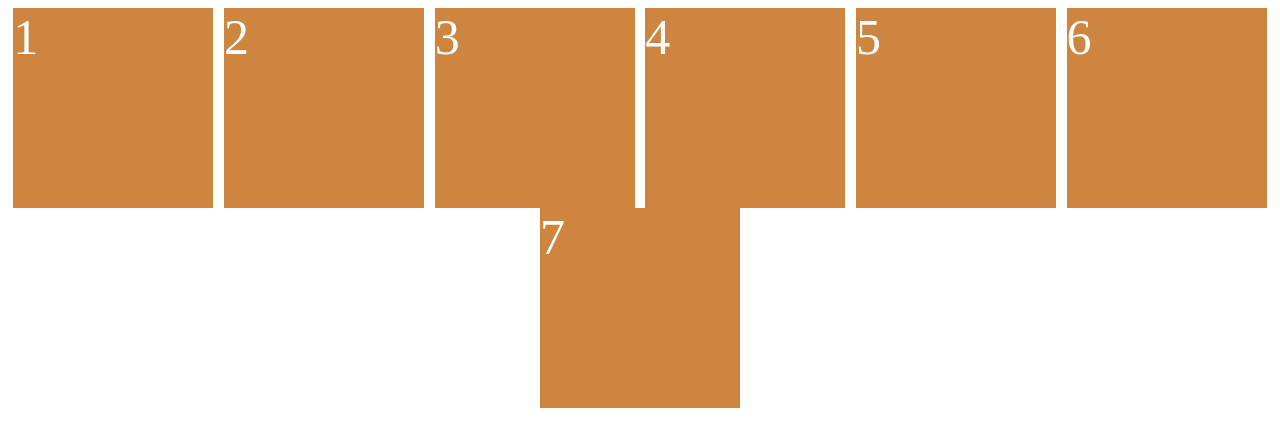
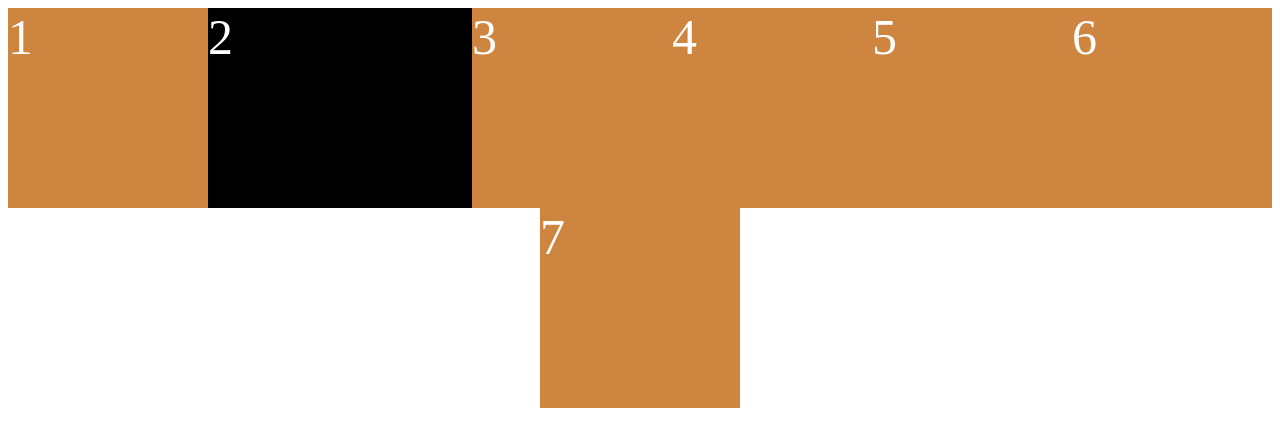
Before and after one commit to qlemql/SCSS, a plain HTML site: page index.html in a window 1280 px wide. Shown: the top 446 px of the page. Drawn offline with Linux system fonts and the light colour scheme.

Commit message:
Update CSS 2
flex-grow, flex-shrink는 child에게 줄 수 있는 property이다.

flex-shrink의 기본값은 1이다.
flex-grow는 shrink의 반대이며 기본값은 0이다.
(grow는 box주변의 공간을 가져가서 커진다)

shrink는 줄어들고 grow는 커진다.

```diff
--- a/styles2.css
+++ b/styles2.css
@@ -39,3 +39,11 @@ flexbox에서 box들의 위치를 옮기고 싶으면 flex container의 안에
 .child:nth-child(2) {
   order: 3;
 } */
+
+/* flex-shrink의 기본값은 1이다.
+   flex-grow는 shrink의 반대이며 기본값은 0이다. */
+.child:nth-child(2) {
+  background: #000;
+  /* flex-shrink: 2; */
+  flex-grow: 1;
+}
```
